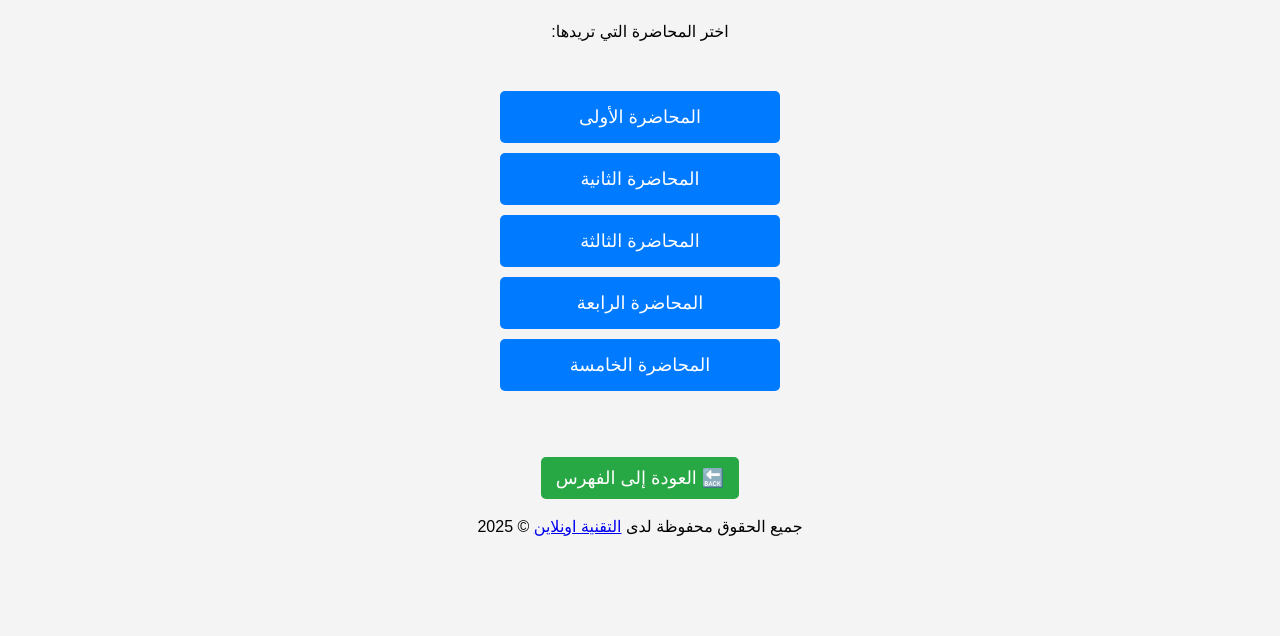
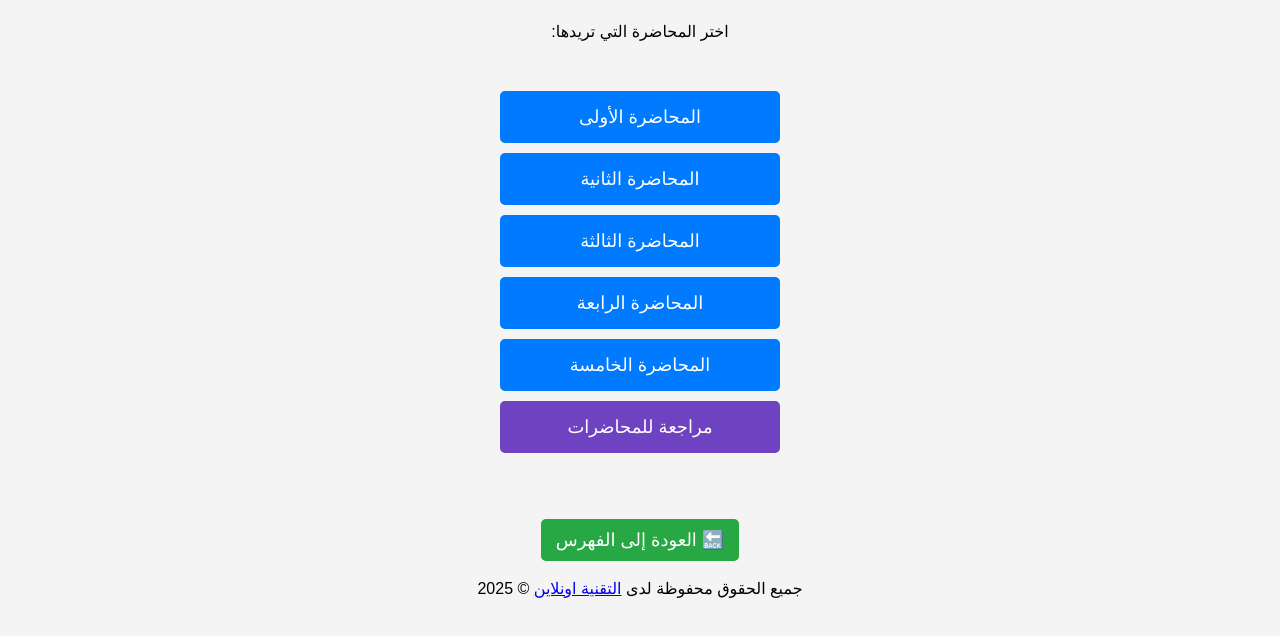
Before and after one commit to wadallh/-_-, a plain HTML site: page خصوصية وأمن نظم المعلومات.html in a window 1280 px wide. Shown: the part 74-710 px from the top of the page. Drawn offline with Linux system fonts and the light colour scheme.

Commit message:
Add files via upload

```diff
--- a/خصوصية وأمن نظم المعلومات.html
+++ b/خصوصية وأمن نظم المعلومات.html
@@ -49,6 +49,14 @@
             background-color: #0056b3;
         }
 
+        .review-btn {
+            background-color: #6f42c1;
+        }
+
+        .review-btn:hover {
+            background-color: #5a359c;
+        }
+
         .back-btn {
             display: inline-block;
             margin-top: 20px;
@@ -85,14 +93,14 @@
         <a href="lecture3.html" class="lecture-btn">المحاضرة الثالثة</a>
         <a href="lecture4.html" class="lecture-btn">المحاضرة الرابعة</a>
         <a href="lecture5.html" class="lecture-btn">المحاضرة الخامسة</a>
+        <a href="مراجعة خصوصية وأمن نظم المعلومات.html" class="lecture-btn review-btn">مراجعة للمحاضرات</a>
     </div>
 
     <br><br>
     <a href="index.html" class="back-btn">🔙 العودة إلى الفهرس</a>
 
- <br><br>
-     جميع الحقوق محفوظة لدى <a href="#" target="_blank">التقنية اونلاين</a> &copy; 2025
-
+    <br><br>
+    جميع الحقوق محفوظة لدى <a href="#" target="_blank">التقنية اونلاين</a> &copy; 2025
 
 </body>
 
```
